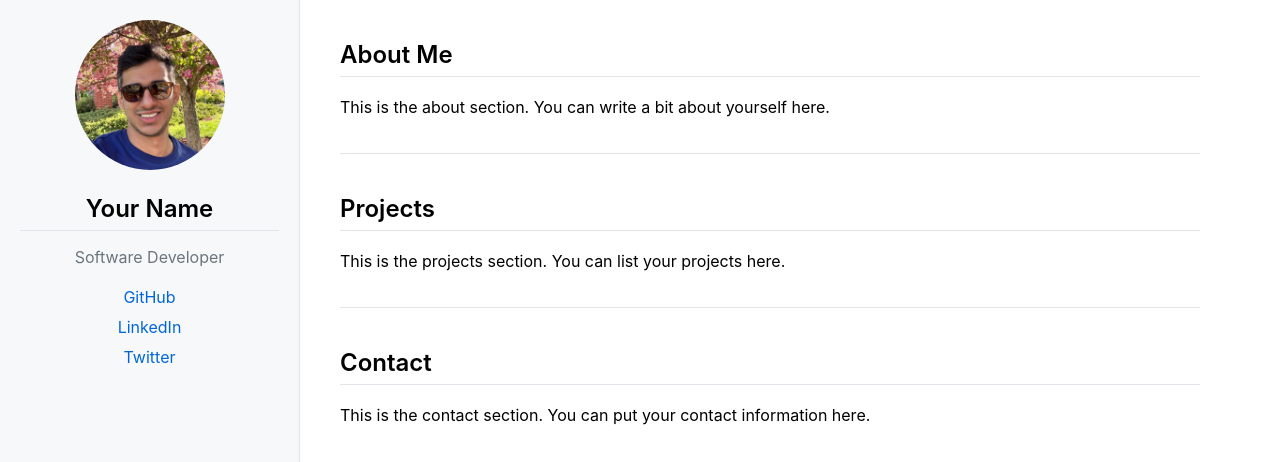
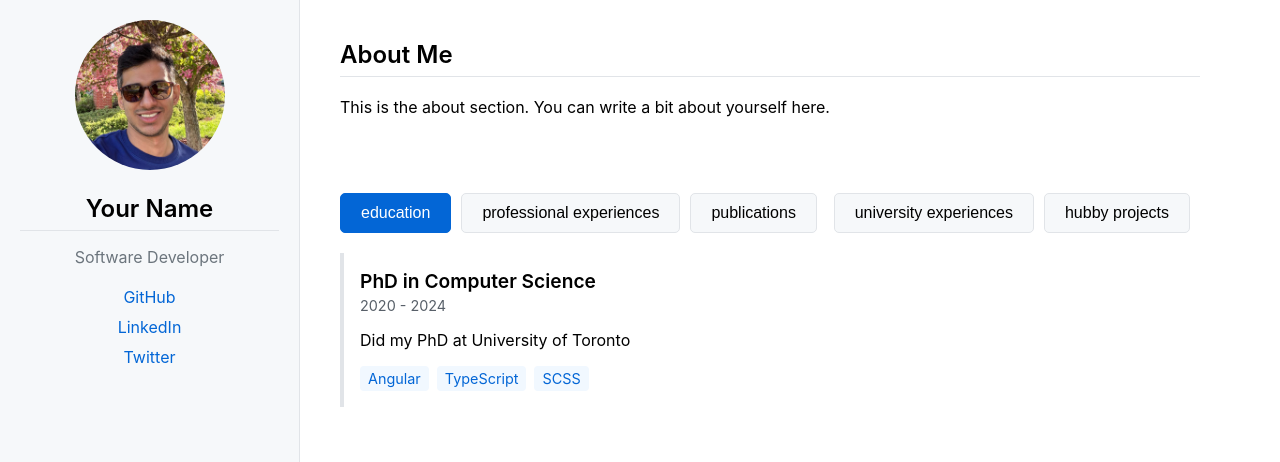
Before and after one commit to m-mehabadi/PersonalWebsite, an Angular app: page / in a window 1280 px wide. Shown: the top 462 px of the page. Built offline with nearby package versions, Linux system fonts and the light colour scheme.

Commit message:
Implement main structure and features for personal website
- Added navigation buttons for filtering project categories.
- Created a card component to display project details.
- Updated styles for navigation and project cards.
- Defined project data and filtering logic in the app component.

```diff
--- a/src/app/app.component.html
+++ b/src/app/app.component.html
@@ -20,15 +20,36 @@
       <h2>About Me</h2>
       <p>This is the about section. You can write a bit about yourself here.</p>
     </section>
-    <section id="projects">
-      <h2>Projects</h2>
-      <p>This is the projects section. You can list your projects here.</p>
-    </section>
-    <section id="contact">
-      <h2>Contact</h2>
-      <p>
-        This is the contact section. You can put your contact information here.
-      </p>
-    </section>
+    <div class="nav-container">
+      <div class="main-nav-buttons">
+        <button
+          *ngFor="let category of mainCategories"
+          (click)="filter(category)"
+          [class.active]="selectedCategory === category"
+        >
+          {{ category }}
+        </button>
+      </div>
+      <div class="secondary-nav-buttons">
+        <button
+          *ngFor="let category of secondaryCategories"
+          (click)="filter(category)"
+          [class.active]="selectedCategory === category"
+        >
+          {{ category }}
+        </button>
+      </div>
+    </div>
+    <div class="projects-container">
+      <app-card
+        *ngFor="let project of projects"
+        [hidden]="!project.categories.includes(selectedCategory)"
+        [startDate]="project.startDate"
+        [endDate]="project.endDate"
+        [title]="project.title"
+        [shortDescription]="project.shortDescription"
+        [skills]="project.skills"
+      ></app-card>
+    </div>
   </div>
 </div>
--- a/src/app/app.component.scss
+++ b/src/app/app.component.scss
@@ -53,7 +53,6 @@
 
 section {
   margin-bottom: 40px;
-  border-bottom: 1px solid #e1e4e8;
   padding-bottom: 20px;
 }
 
@@ -67,3 +66,40 @@ h2 {
   font-size: 1.5em;
   font-weight: 600;
 }
+
+.nav-container {
+  display: flex;
+  justify-content: space-between;
+  margin-bottom: 20px;
+}
+
+.main-nav-buttons button,
+.secondary-nav-buttons button {
+  background-color: #f6f8fa;
+  border: 1px solid #e1e4e8;
+  padding: 10px 20px;
+  margin-right: 10px;
+  cursor: pointer;
+  border-radius: 5px;
+  font-size: 1em;
+}
+
+.main-nav-buttons button.active,
+.secondary-nav-buttons button.active {
+  background-color: #0366d6;
+  color: white;
+  border-color: #0366d6;
+}
+
+.projects-container {
+  display: flex;
+  flex-direction: column;
+  gap: 20px;
+}
+
+.project-card {
+  border: 1px solid #e1e4e8;
+  padding: 20px;
+  border-radius: 5px;
+  width: calc(50% - 10px);
+}
--- a/src/app/app.component.ts
+++ b/src/app/app.component.ts
@@ -1,11 +1,51 @@
 import { Component } from '@angular/core';
+import { CommonModule } from '@angular/common';
+
+import { CardComponent } from './card/card.component';
 
 @Component({
   selector: 'app-root',
-  imports: [],
+  standalone: true,
+  imports: [CommonModule, CardComponent],
   templateUrl: './app.component.html',
-  styleUrl: './app.component.scss'
+  styleUrl: './app.component.scss',
 })
 export class AppComponent {
   title = 'PersonalWebsite';
+  selectedCategory: string = 'education';
+  mainCategories = ['education', 'professional experiences', 'publications'];
+  secondaryCategories = ['university experiences', 'hubby projects'];
+  categories = [...this.mainCategories, ...this.secondaryCategories];
+
+  projects = [
+    {
+      startDate: '2020',
+      endDate: '2024',
+      title: 'PhD in Computer Science',
+      shortDescription: 'Did my PhD at University of Toronto',
+      skills: ['Angular', 'TypeScript', 'SCSS'],
+      categories: ['education'],
+    },
+    {
+      startDate: '2018',
+      endDate: '2020',
+      title: 'Software Engineer at Google',
+      shortDescription: 'Worked on the Google Search team.',
+      skills: ['C++', 'Python'],
+      categories: ['professional experiences'],
+    },
+    {
+      startDate: '2023',
+      endDate: 'Present',
+      title: 'This website',
+      shortDescription:
+        'A personal website to showcase my skills and projects.',
+      skills: ['Angular', 'TypeScript', 'SCSS'],
+      categories: ['hubby projects'],
+    },
+  ];
+
+  filter(category: string) {
+    this.selectedCategory = category;
+  }
 }
--- /dev/null
+++ b/src/app/card/card.component.html
@@ -0,0 +1,14 @@
+<div class="card">
+  <div class="card-header">
+    <h3>{{ title }}</h3>
+    <div class="dates">{{ startDate }} - {{ endDate }}</div>
+  </div>
+  <div class="card-body">
+    <p>{{ shortDescription }}</p>
+  </div>
+  <div class="card-footer">
+    <ul class="skills">
+      <li *ngFor="let skill of skills">{{ skill }}</li>
+    </ul>
+  </div>
+</div>
--- /dev/null
+++ b/src/app/card/card.component.scss
@@ -0,0 +1,38 @@
+.card {
+  border-left: 4px solid #e1e4e8;
+  margin-bottom: 16px;
+  padding: 16px;
+}
+
+.card-header {
+  margin-bottom: 8px;
+}
+
+.card-header h3 {
+  margin: 0;
+  font-size: 1.2em;
+  font-weight: 600;
+}
+
+.dates {
+  color: #586069;
+  font-size: 0.9em;
+  margin-top: 4px;
+}
+
+.skills {
+  list-style-type: none;
+  padding: 0;
+  margin: 0;
+  display: flex;
+  flex-wrap: wrap;
+  gap: 8px;
+}
+
+.skills li {
+  background-color: #f1f8ff;
+  color: #0366d6;
+  padding: 4px 8px;
+  border-radius: 4px;
+  font-size: 0.9em;
+}
```
Also changed, not shown: src/app/card/card.component.ts (added, +17 -0 lines), 2 other files (tests, documents, lock files or other folders).
